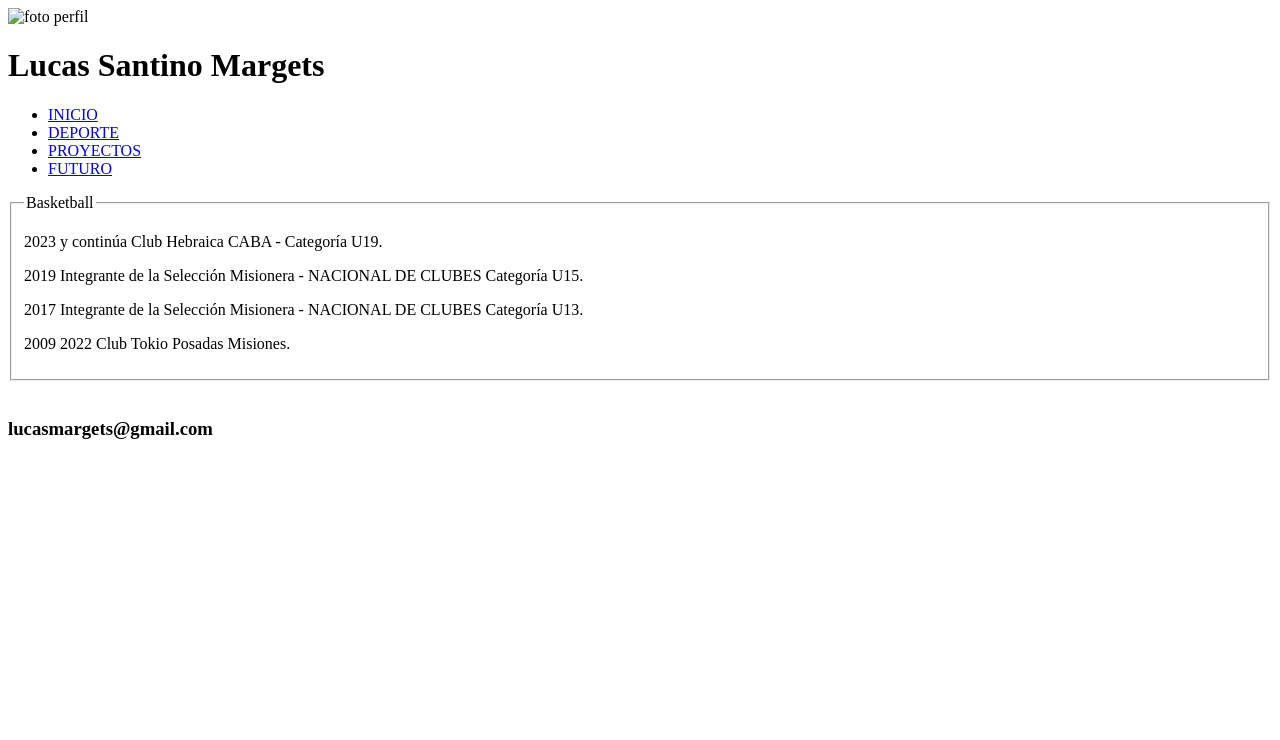
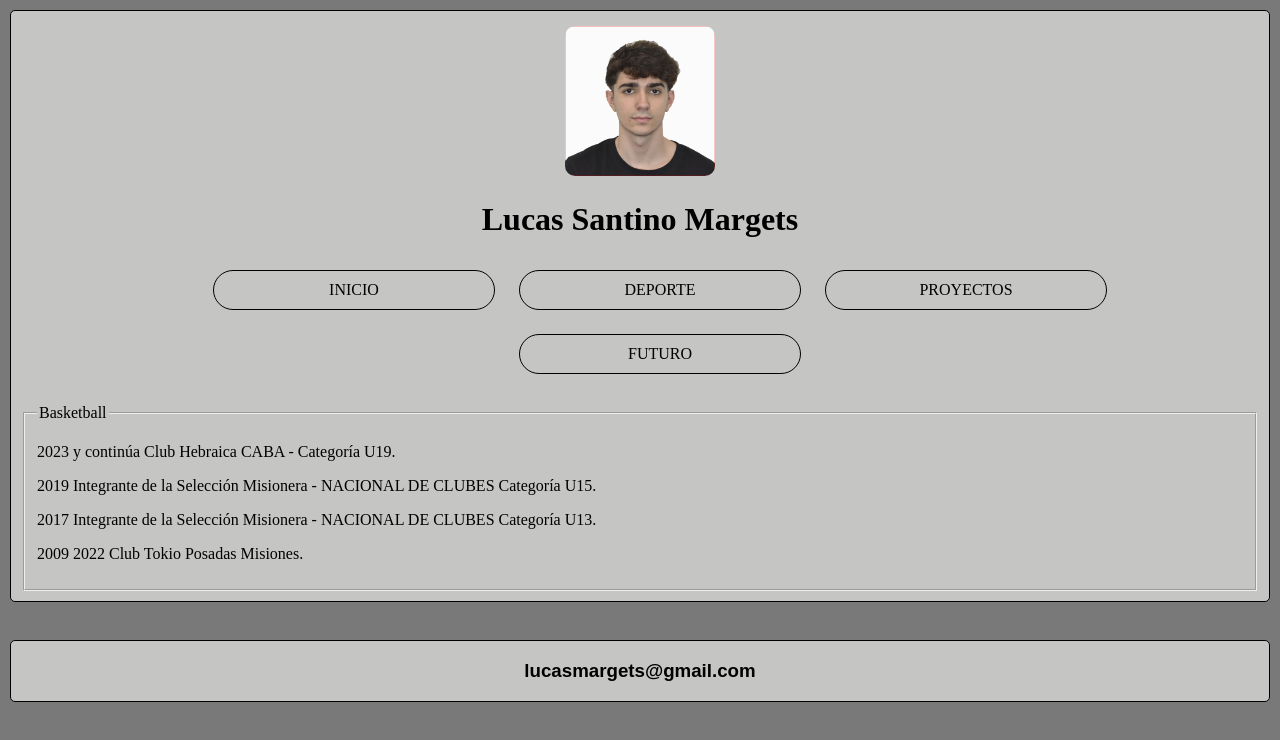
Before and after one commit to LucasMargets/curriculum2, a plain HTML site: page deporte.html in a window 1280 px wide. Drawn offline with Linux system fonts and the light colour scheme; the site is published under a folder, as on GitHub Pages, so addresses that start at the root find nothing.

Commit message:
Update deporte.html

```diff
--- a/deporte.html
+++ b/deporte.html
@@ -4,13 +4,13 @@
     <meta charset="UTF-8">
     <meta http-equiv="X-UA-Compatible" content="IE=edge">
     <meta name="viewport" content="width=device-width, initial-scale=1.0">
-    <link rel="stylesheet" href="/css/style.css">
+    <link rel="stylesheet" href="./css/style.css">
     <title>Curriculum</title>
 </head>
 <body>
     <div class="x">
         <div class="pr">
-            <img class="foto1" src="/img/6c044ede-4f93-4c75-8c9f-7a957666fbd4.jfif" alt="foto perfil">
+            <img class="foto1" src="./img/6c044ede-4f93-4c75-8c9f-7a957666fbd4.jfif" alt="foto perfil">
             <h1 class="nm">Lucas Santino Margets</h1>
         <header>
             <nav>
```
